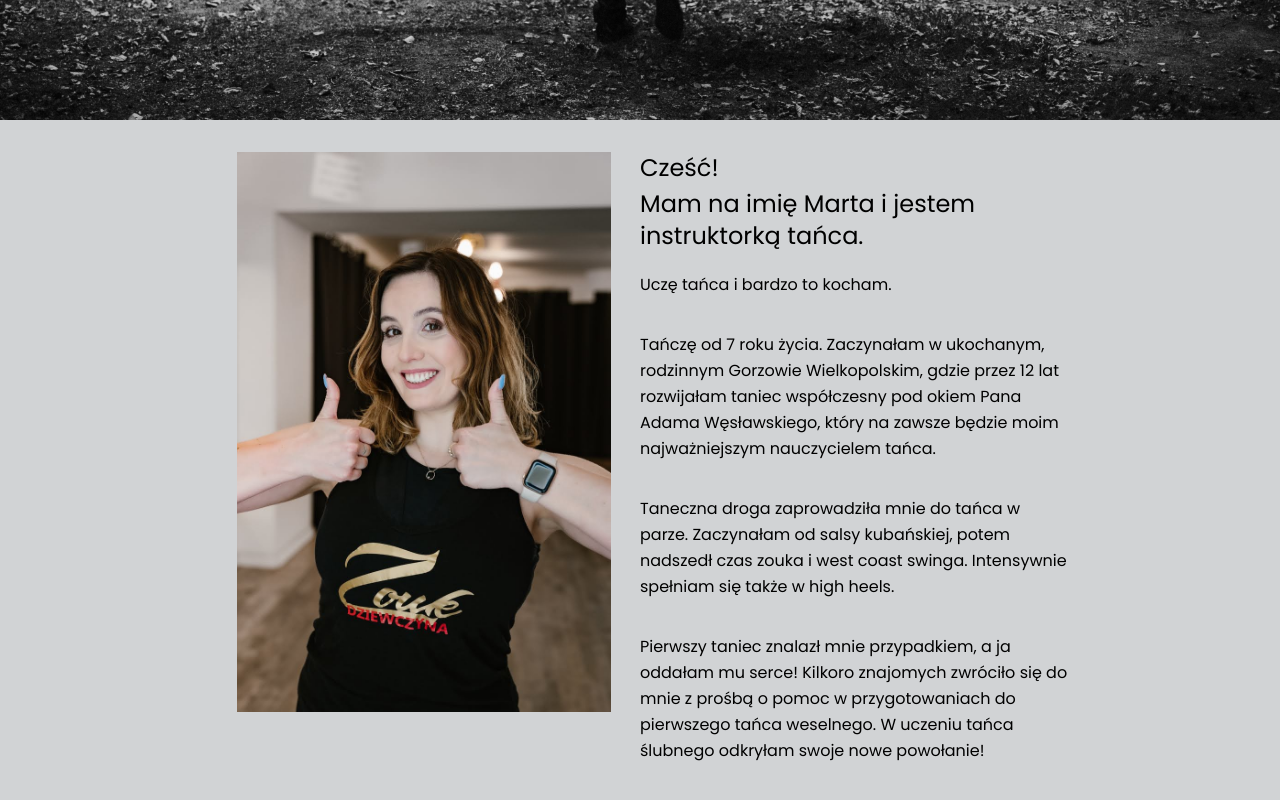
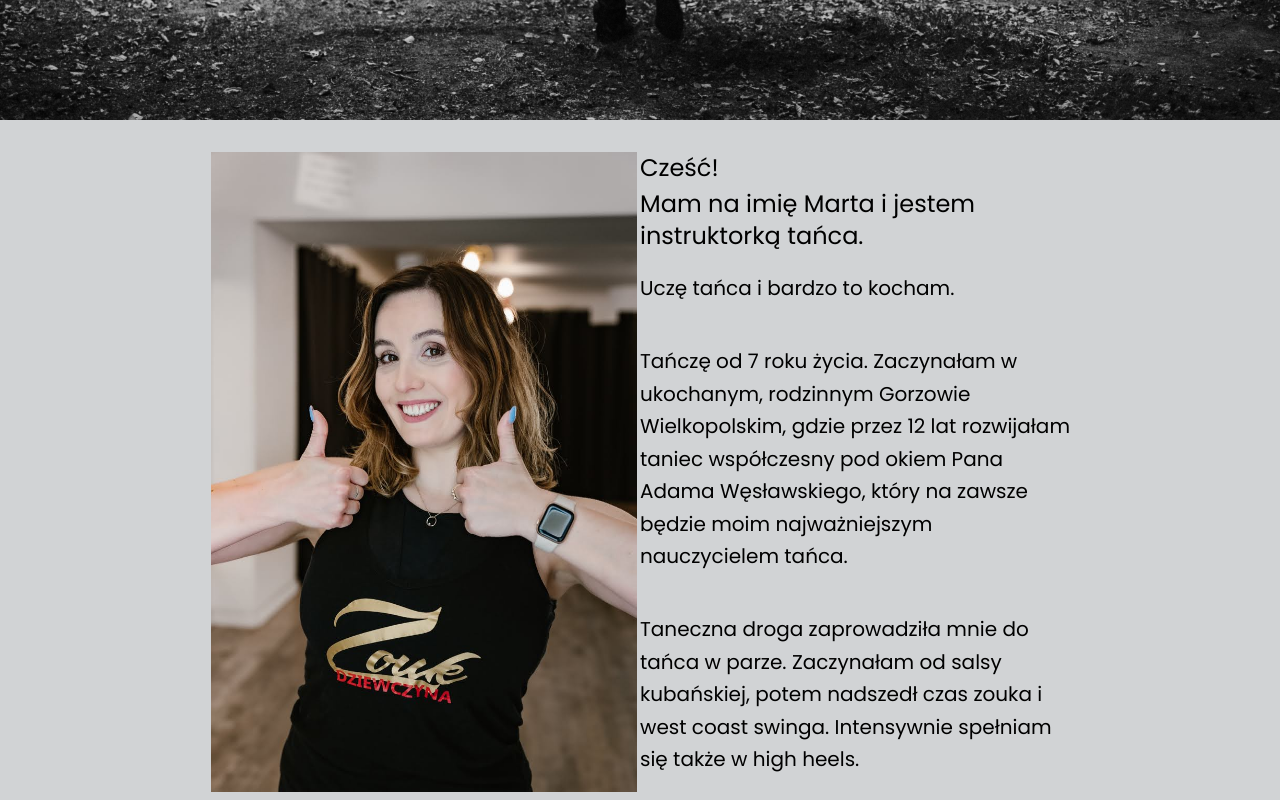
Before and after one commit to kainpets/marta_SPA, a Next.js app: page / in a window 1280 px wide. Shown: the part 680-1480 px from the top of the page. Built offline with nearby package versions, Linux system fonts and the light colour scheme.

Commit message:
layout o-mnie

```diff
--- a/src/app/page.tsx
+++ b/src/app/page.tsx
@@ -32,8 +32,8 @@ export default function Home() {
       </div>
 
       {/* o mnie */}
-      <div className='pt-8 px-4 flex flex-col-reverse sm:flex-row xl:max-w-[70vw] xl:mx-auto'>
-      <Image src={martaKciuki} sizes='100vw' placeholder="blur" alt="Uśmiechnięta Marta z dwoma kciukami w górze" className='object-scale-down sm:max-w-[40vw] sm:max-h-[70vh]' />
+      <div className='pt-8 px-4 flex flex-col-reverse sm:flex-row xl:max-w-[70vw] xl:mx-auto xl:text-xl'>
+        <Image src={martaKciuki} sizes='100vw' placeholder="blur" alt="Uśmiechnięta Marta z dwoma kciukami w górze" className='object-scale-down sm:max-h-[80vh]' />
         <div className="flex flex-col gap-1 leading-relaxed sm:pl-4 xl:max-w-[50%] xl:pl-0
         ">
           <h2 className="text-2xl">Cześć!</h2>
@@ -124,8 +124,8 @@ export default function Home() {
       </div>
 
       {/* opinie */}
-      <div className="flex gap-y-[130px] gap-4 pt-40 px-4 flex-col md:flex-row">
-        <div className="relative bg-white rounded shadow py-6 px-12 leading-relaxed flex flex-col  items-center ">
+      <div className="flex flex-col justify-between gap-y-[130px] gap-4 pt-40 px-4 md:flex-row ">
+        <div className="relative bg-white rounded shadow py-6 px-12 leading-relaxed flex flex-col items-center ">
           <Image src={opinia1} placeholder="blur" alt="Para weselna" style={{
             objectFit: "cover",
             height: "125px",
```
